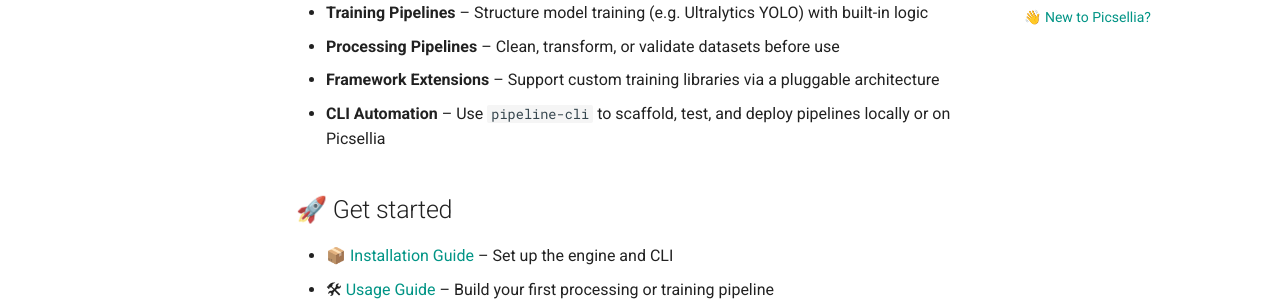
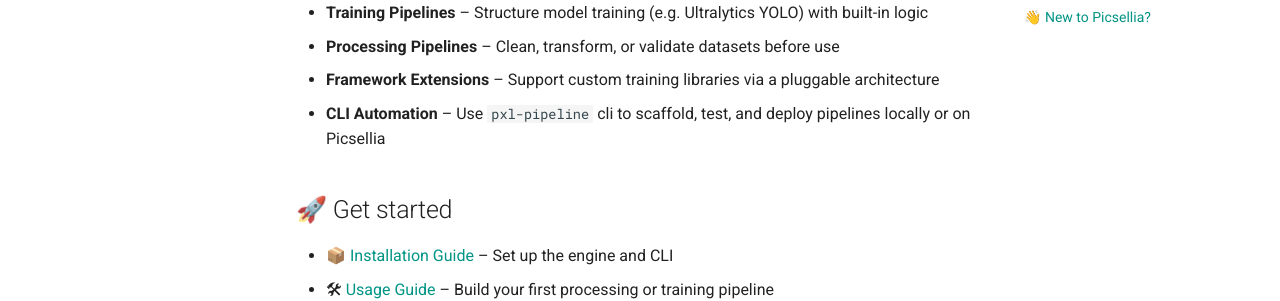
Before and after one commit to picselliahq/picsellia-cv-engine, an MkDocs documentation site: the page built from docs/index.md, in a window 1280 px wide and 900 px high, scrolled down 711 px. Shown: the part 220-521 px from the top of the window. Built offline with MkDocs 1.6.1 and Material for MkDocs 9.7.7, drawn with Linux system fonts in a browser that asks for light colours; comment, search, counter and statistics services are not loaded.

Commit message:
fix: cli name

```diff
--- a/docs/index.md
+++ b/docs/index.md
@@ -23,7 +23,7 @@
 - **Training Pipelines** – Structure model training (e.g. Ultralytics YOLO) with built-in logic
 - **Processing Pipelines** – Clean, transform, or validate datasets before use
 - **Framework Extensions** – Support custom training libraries via a pluggable architecture
-- **CLI Automation** – Use `pipeline-cli` to scaffold, test, and deploy pipelines locally or on Picsellia
+- **CLI Automation** – Use `pxl-pipeline` cli to scaffold, test, and deploy pipelines locally or on Picsellia
 
 ## 🚀 Get started
 - 📦 [Installation Guide](installation.md) – Set up the engine and CLI
```
